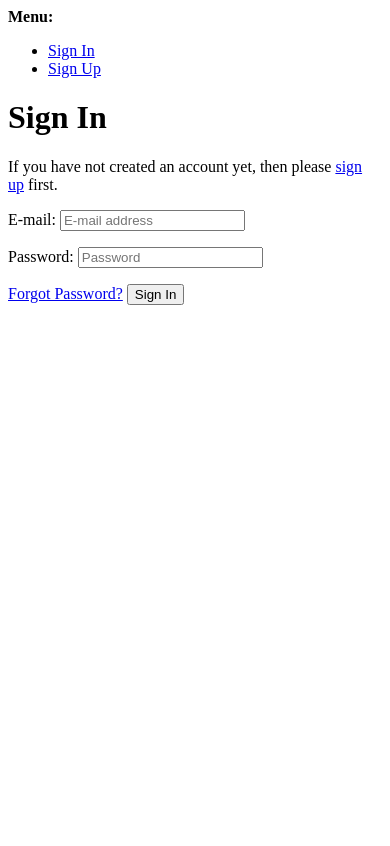
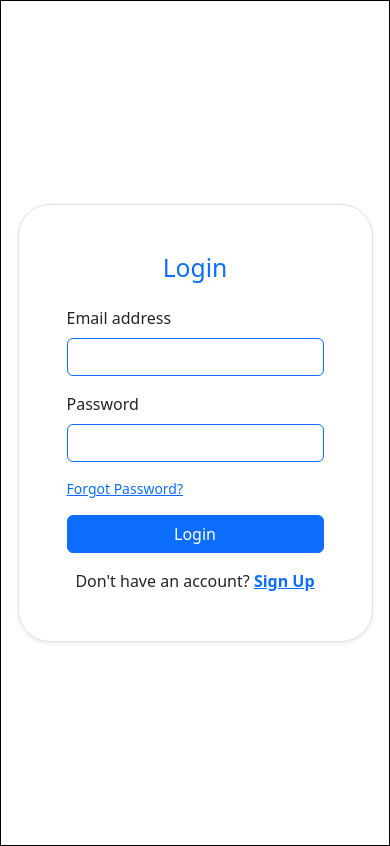
Before and after one commit to Deepak91168/ResearchPaperPublisher, a Django app: page /accounts/login/ in a window 390 px wide. Before the commit the page ends 305 px from the top, so only its background shows below. Run offline with Django 4.2, Linux system fonts and the light colour scheme; some libraries are stand-ins or nearby versions.

Commit message:
updated login form

```diff
--- a/requirments.txt
+++ b/requirments.txt
@@ -4,3 +4,5 @@ django-jazzmin==2.5.0
 django-tinymce==3.5.0
 Pillow==9.2.0
 sqlparse==0.4.3
+django-allauth
+django-widget-tweaks=1.4.12
--- /dev/null
+++ b/static/auth.css
@@ -0,0 +1,36 @@
+*{
+    margin: 0;
+    padding: 0;
+    box-sizing: border-box;
+}
+.authNav{
+    background: black;
+    width: 100%;
+    height: 100px;
+    border: 1px solid blue;
+}
+.authContainer{
+    margin: auto;
+    border: 1px solid black;
+    display: flex;
+    justify-content: center;
+    flex-direction: column;
+    align-items: center;
+    width: 100%;
+}
+.inputSignUp{
+    border: 1px solid black;
+    width: 100%;
+}
+.loginContainer{
+    border: 1px solid black;
+    /* background: blue; */
+}
+.authMenu{
+    border: 2px solid black;
+    display: flex;
+    justify-content: center;
+    align-items: center;
+    list-style: none;
+    text-decoration: none;
+}
--- a/templates/account/base.html
+++ b/templates/account/base.html
@@ -1,15 +1,25 @@
+{% load widget_tweaks %}
 <!DOCTYPE html>
 <html>
     <head>
+        {% load static %}
         <title>{% block head_title %}{% endblock %}</title>
-    {% block extra_head %}
-    {% endblock %}
+        <link rel="stylesheet" type="text/css" href="{% static 'auth.css' %}" />
+        {% block extra_head %} {% endblock %}
+        <link
+            href="https://cdn.jsdelivr.net/npm/bootstrap@5.2.0/dist/css/bootstrap.min.css"
+            rel="stylesheet"
+            integrity="sha384-gH2yIJqKdNHPEq0n4Mqa/HGKIhSkIHeL5AyhkYV8i59U5AR6csBvApHHNl/vI1Bx"
+            crossorigin="anonymous"
+        />
+        <script
+            src="https://cdn.jsdelivr.net/npm/bootstrap@5.2.0/dist/js/bootstrap.bundle.min.js"
+            integrity="sha384-A3rJD856KowSb7dwlZdYEkO39Gagi7vIsF0jrRAoQmDKKtQBHUuLZ9AsSv4jD4Xa"
+            crossorigin="anonymous"
+        ></script>
     </head>
     <body>
-    {% block body %}
-
-
-    {% if messages %}
+        {% block body %} {% if messages %}
         <div>
             <strong>Messages:</strong>
             <ul>
@@ -19,8 +29,7 @@
             </ul>
         </div>
         {% endif %}
-
-    <div>
+        {% comment %} <div class="authMenu">
             <strong>Menu:</strong>
             <ul>
                 {% if user.is_authenticated %}
@@ -31,11 +40,9 @@
                 <li><a href="{% url 'account_signup' %}">Sign Up</a></li>
                 {% endif %}
             </ul>
+        </div> {% endcomment %}
+        <div class="authContainer">
+            {% block content %} {% endblock %} {% endblock %} {% block extra_body %} {% endblock %}
         </div>
-    {% block content %}
-    {% endblock %}
-    {% endblock %}
-    {% block extra_body %}
-    {% endblock %}
     </body>
 </html>
--- a/templates/account/login.html
+++ b/templates/account/login.html
@@ -1,5 +1,5 @@
 {% extends "account/base.html" %}
-
+{% load widget_tweaks %}
 {% load i18n %}
 {% load account socialaccount %}
 
@@ -7,16 +7,14 @@
 
 {% block content %}
 
-<h1>{% trans "Sign In" %}</h1>
-
 {% get_providers as socialaccount_providers %}
 
 {% if socialaccount_providers %}
-<p>{% blocktrans with site.name as site_name %}Please sign in with one
+{% comment %} <p>{% blocktrans with site.name as site_name %}Please sign in with one
 of your existing third party accounts. Or, <a href="{{ signup_url }}">sign up</a>
-for a {{ site_name }} account and sign in below:{% endblocktrans %}</p>
+for a {{ site_name }} account and login below:{% endblocktrans %}</p> {% endcomment %}
 
-<div class="socialaccount_ballot">
+{% comment %} <div class="socialaccount_ballot">
 
   <ul class="socialaccount_providers">
     {% include "socialaccount/snippets/provider_list.html" with process="login" %}
@@ -26,21 +24,54 @@ for a {{ site_name }} account and sign in below:{% endblocktrans %}</p>
 
 </div>
 
-{% include "socialaccount/snippets/login_extra.html" %}
+{% include "socialaccount/snippets/login_extra.html" %} {% endcomment %}
 
 {% else %}
-<p>{% blocktrans %}If you have not created an account yet, then please
+<p>{% blocktrans %}Don't have an account?
 <a href="{{ signup_url }}">sign up</a> first.{% endblocktrans %}</p>
 {% endif %}
 
-<form class="login" method="POST" action="{% url 'account_login' %}">
+
+<div class="vh-100 d-flex justify-content-center align-items-center container">
+  <div class="col-md-5 p-5 shadow-sm border rounded-5 border-bg-black bg-white">
+    <h2 class="text-center mb-4 text-primary">{% trans "Login" %}</h2>
+<form method="POST" action="{% url 'account_login' %}">
+  {% if form.errors %}
+{% for field in form %}
+    {% for error in field.errors %}
+        <div class="alert alert-error">
+            <strong>{{ error|escape }}</strong>
+        </div>
+    {% endfor %}
+{% endfor %}
+{% for error in form.non_field_errors %}
+    <div class="alert alert-error">
+        <strong>{{ error|escape }}</strong>
+    </div>
+{% endfor %}
+{% endif %}
   {% csrf_token %}
-  {{ form.as_p }}
+  {% comment %} {{ form.as_p }} {% endcomment %}
+  <div class="mb-3">
+    <label for="exampleInputEmail1" class="form-label">Email address</label>
+    {{form.login|attr:"class:form-control border border-primary"|attr:"placeholder:"}}
+  </div>
+  <div class="mb-3">
+    <label for="exampleInputPassword1" class="form-label">Password</label>
+    {{form.password|attr:"class:form-control border border-primary"|attr:"placeholder:"}}
+  </div>
   {% if redirect_field_value %}
   <input type="hidden" name="{{ redirect_field_name }}" value="{{ redirect_field_value }}" />
   {% endif %}
-  <a class="button secondaryAction" href="{% url 'account_reset_password' %}">{% trans "Forgot Password?" %}</a>
-  <button class="primaryAction" type="submit">{% trans "Sign In" %}</button>
+  <p class="small">
+  <a class="text-primary"  href="{% url 'account_reset_password' %}">{% trans "Forgot Password?" %}</a></p>
+  <div class="d-grid">
+  <button class="btn btn-primary" type="submit">{% trans "Login" %}</button>
+  </div>
+  <div class="mt-3">
+    <p class="mb-0  text-center">Don't have an account? <a href="{{ signup_url }}" class="text-primary fw-bold">Sign Up</a></p>
+  </div>
 </form>
-
+</div>
+</div>
 {% endblock %}
--- a/turnup/settings.py
+++ b/turnup/settings.py
@@ -28,7 +28,9 @@ INSTALLED_APPS = [
     'django.contrib.contenttypes',
     'django.contrib.sessions',
     'django.contrib.messages',
+    'allauth.socialaccount.providers.google',
     'django.contrib.staticfiles',
+    'widget_tweaks',
 ]
 
 MIDDLEWARE = [
```
Also changed, not shown: accounts/views.py (added, +36 -0 lines), home/views.py (+9 -12 lines), templates/account/signup.html (+26 -6 lines), templates/turnup/login.html (deleted, +0 -12 lines), db.sqlite3, media/category/IMG20220729124415.jpg (added), 3 other files. Lines whose indentation alone changed are shown as unchanged.
